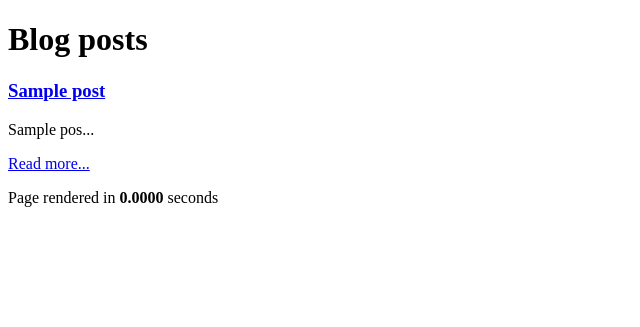
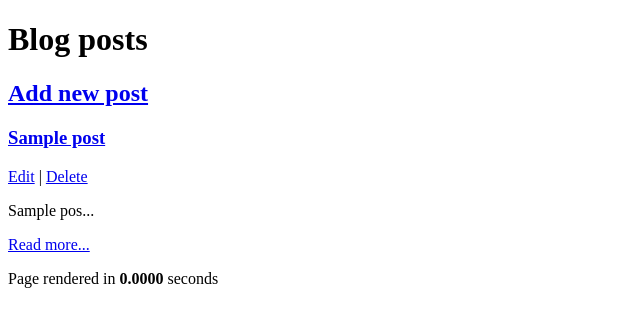
Before and after one commit to kamuz/ci, a CodeIgniter app: template application/views/post_index.php in a window 1280 px wide. Shown: the top 327 px of the page, without its empty margins (0-640 px from the left). Run offline with CodeIgniter, Linux system fonts and the light colour scheme; the template is opened without the code that fills it: most values are stand-ins (such as "Sample title", 1, 10 or a date in 2020).

Commit message:
Change post view and added link to edit and delete to post_index view

```diff
--- a/application/controllers/posts.php
+++ b/application/controllers/posts.php
@@ -17,7 +17,7 @@ class Posts extends CI_Controller{
     $this->load->view('post', $data);
   }
 
-  function new($post_id){
+  function add(){
     if($_POST){
       $data = array(
         'title' => $_POST['title'],
--- a/application/views/post_index.php
+++ b/application/views/post_index.php
@@ -6,9 +6,13 @@
 </head>
 <body>
   <h1>Blog posts</h1>
+  <h2><a href="<?php echo base_url() . 'posts/add' ?>">Add new post</a></h2>
   <?php if(!empty($posts)): ?>
     <?php foreach($posts as $row): ?>
     <h3><a href="<?php echo base_url(); ?>posts/post/<?php echo $row['post_id']; ?>"><?php echo $row['title']; ?></a></h3>
+    <div>
+      <a href="<?php echo base_url(); ?>posts/edit/<?php echo $row['post_id']; ?>">Edit</a> | <a href="<?php echo base_url(); ?>posts/delete/<?php echo $row['post_id']; ?>">Delete</a>
+    </div>
     <p><?php echo substr(strip_tags($row['post']), 0, 10) . "..."; ?></p>
     <p><a href="<?php echo base_url(); ?>posts/post/<?php echo $row['post_id']; ?>">Read more...</a></p>
     <?php endforeach; ?>
```
Also changed, not shown: application/views/post.php (+6 -2 lines).
